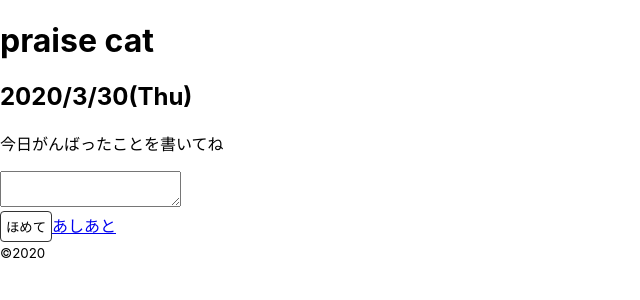
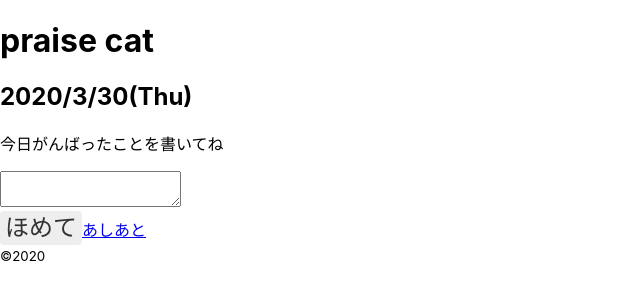
Before and after one commit to harutete/praise-cat, a React (Create React App) app: page / in a window 1280 px wide. Shown: the top 300 px of the page, without its empty margins (0-640 px from the left). Built offline with nearby package versions, Linux system fonts and the light colour scheme.

Commit message:
Fix: コンポーネントをstyled-componentsに置き換える

```diff
--- a/src/components/atoms/button.tsx
+++ b/src/components/atoms/button.tsx
@@ -1,16 +1,29 @@
 import React from 'react'
 import styled from 'styled-components'
+import { Link } from 'react-router-dom'
 
-export default (props: {text: string}) => {
-  const UtilityButton = styled.button`
+const UtilityButton = (props: { text: string, isAccent?: boolean, isAnchor?: boolean, href?: string }) => {
+  const fixHref = props.href || ''
+  const Button = styled.button`
     cursor: pointer;
-    background: #FFFFFF;
-    border: 1px solid #333333;
+    background: ${props.isAccent ? '#BEEBE9' : '#EEEEEE'};
+    border: none;
     border-radius: 4px;
+    color: #333333;
+    font-family: 'Kosugi Maru';
+    font-size: 1.5rem;
+    line-height: 1;
     padding: 5px;
   `
-
+  const AnchorButton = Button.withComponent(Link)
+  const FixAnchorButton = styled(AnchorButton)`
+    text-decoration: none;
+  `
   return (
-    <UtilityButton>{props.text}</UtilityButton>
+    props.isAnchor
+      ? <FixAnchorButton to={fixHref}>{props.text}</FixAnchorButton>
+      : <Button type="button">{props.text}</Button>
   )
 }
+
+export default UtilityButton
```
Also changed, not shown: src/components/atoms/Textarea.tsx (added, +17 -0 lines).
